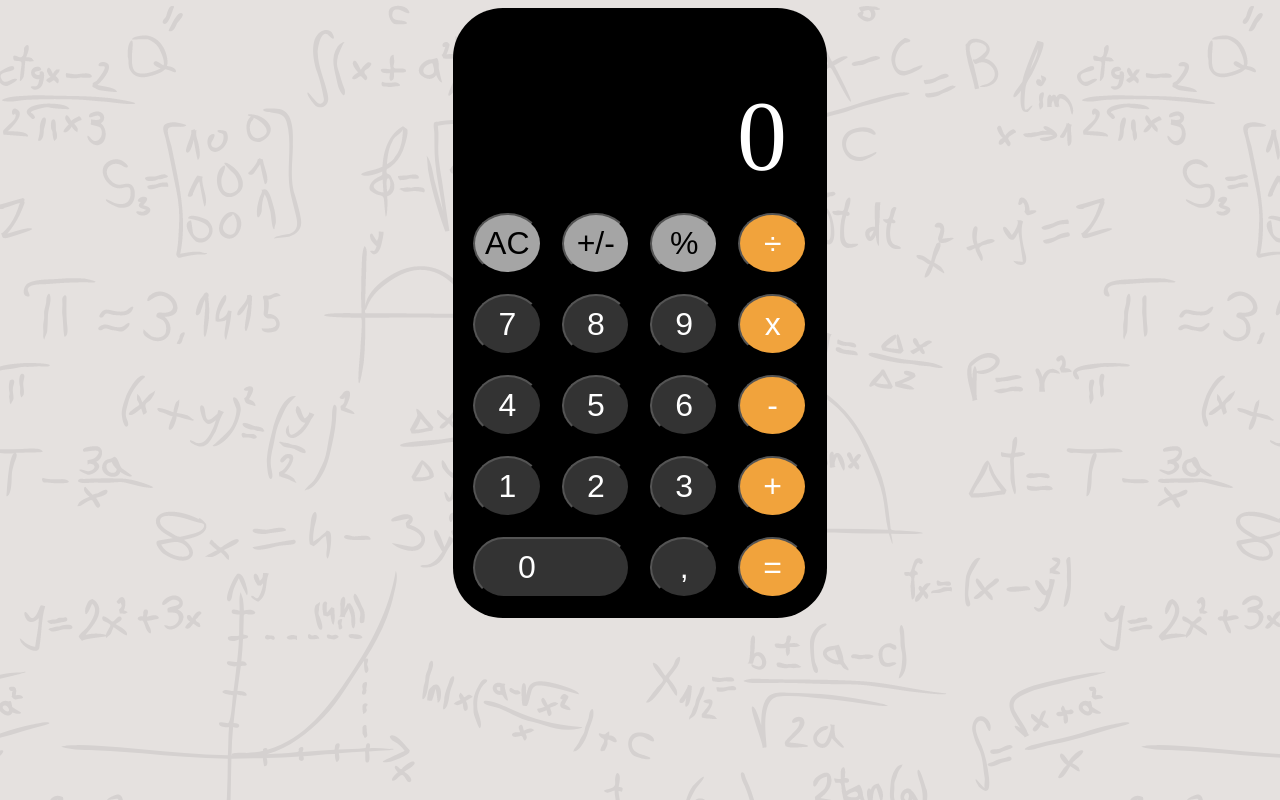
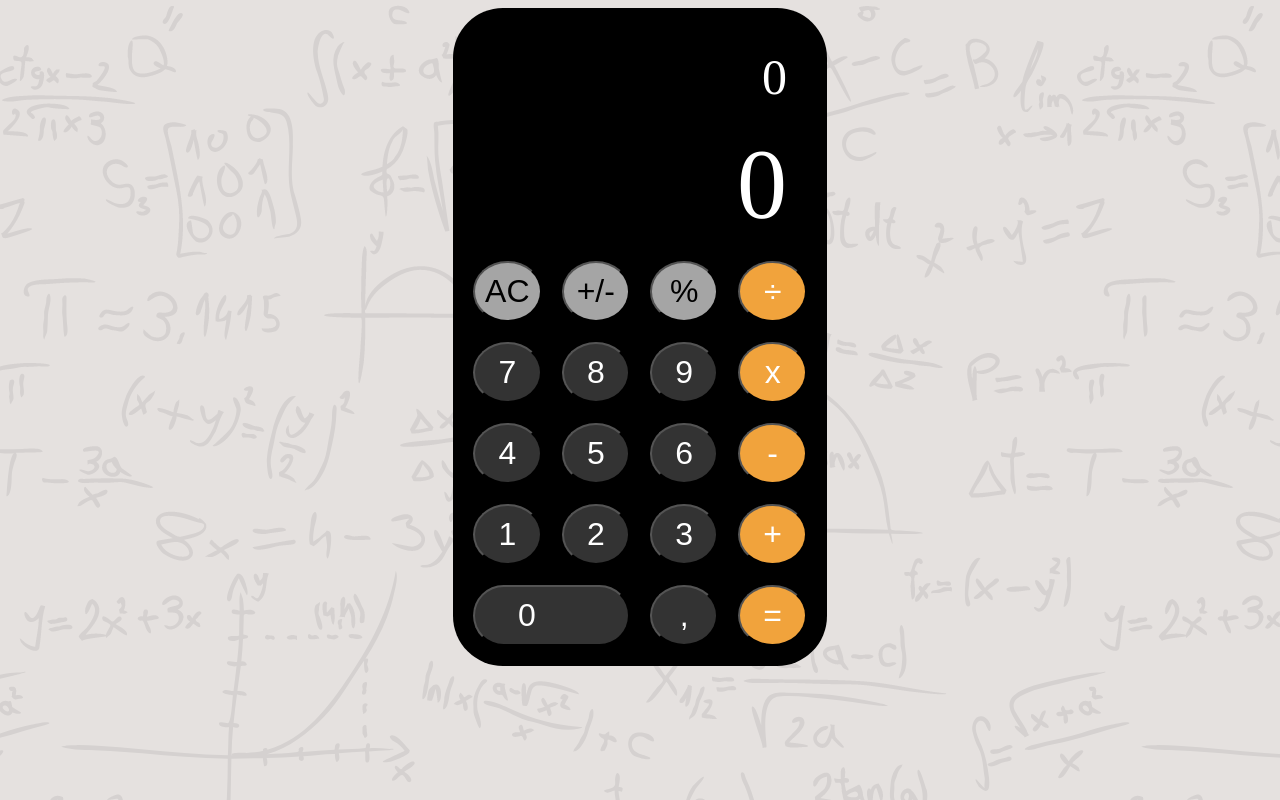
Before and after one commit to Lrpoblet/calculator.v1, a React app: page / in a window 1280 px wide. Built offline with nearby package versions, Linux system fonts and the light colour scheme.

Commit message:
add oldMemory to display and fix decimals issue

```diff
--- a/src/components/App.js
+++ b/src/components/App.js
@@ -52,23 +52,32 @@ const App = () => {
     let result;
     if (op === '+') {
       result = oldNumber + number;
-      //redondeo hasta 4 decimales
-      setNumber(result.toFixed(4));
     } else if (op === '-') {
       result = oldNumber - number;
-      setNumber(result.toFixed(4));
     } else if (op === 'x') {
       result = oldNumber * number;
-      setNumber(result.toFixed(4));
     } else {
       result = oldNumber / number;
-      setNumber(result.toFixed(4));
     }
+
+    // obtener el valor absoluto del resultado
+    let absResult = Math.abs(result);
+    //  para asegurarse de que el resultado solo se redondee a 4 decimales si tiene decimales, y no se redondee si es un número entero.
+    if (Math.floor(absResult) !== absResult && absResult % 0.0001 !== 0) {
+      result = absResult.toFixed(4);
+      if (result < 0) {
+        // si el resultado original era negativo, multiplicar por -1 para obtener el resultado negativo redondeado correctamente
+        result = -1 * result;
+      }
+    }
+
+    setNumber(result);
     setOp('0');
   }
 
   return (
     <div className="App">
+      <div className="oldNumber">{oldNumber}</div>
       <div className="display">{number}</div>
       <div className="buttons">
         <button className="Button function" onClick={handleReset}>
--- a/src/styles/App.css
+++ b/src/styles/App.css
@@ -18,7 +18,13 @@ body {
 
 .display {
   font-size: 100px;
-  margin: 50px 20px 20px 20px;
+  margin: 20px;
+  text-align: right;
+}
+
+.oldNumber {
+  font-size: 50px;
+  margin: 20px;
   text-align: right;
 }
 
```
